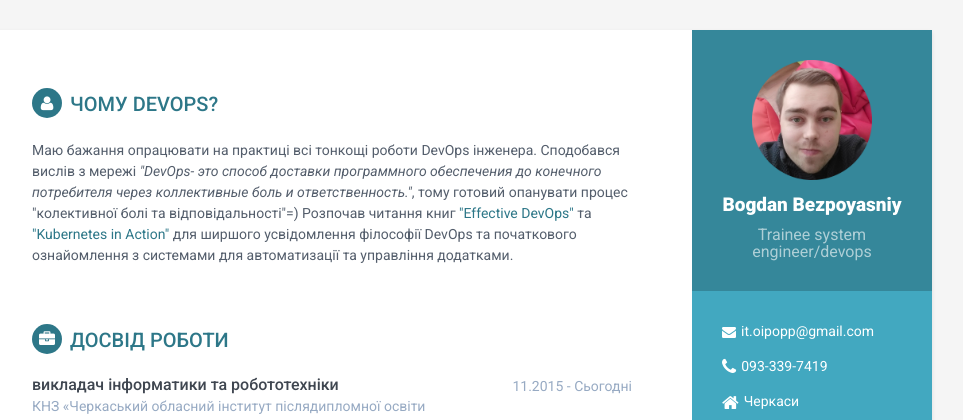
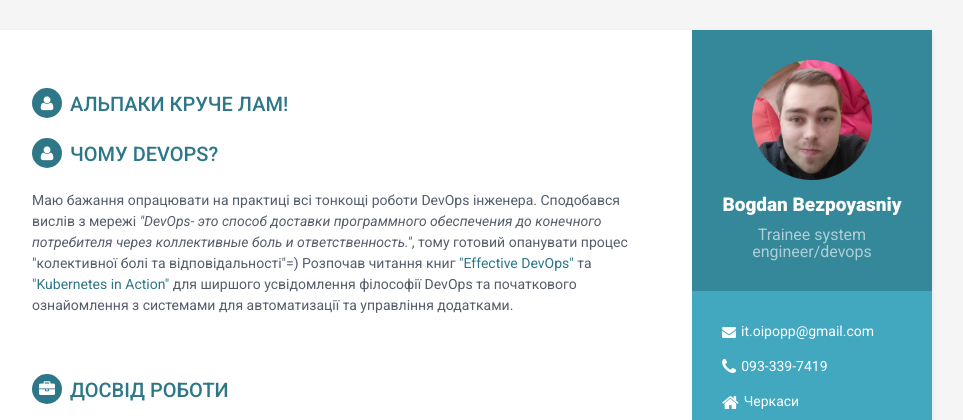
Before and after one commit to incarnus12/incarnus12.github.io, a plain HTML site: page index.html in a window 1280 px wide. Shown: the top 420 px of the page, without its empty margins (188-1151 px from the left). Drawn offline with Linux system fonts and the light colour scheme.

Commit message:
Add files via upload

```diff
--- a/index.html
+++ b/index.html
@@ -73,6 +73,7 @@
         <div class="main-wrapper">
 
             <section class="section summary-section">
+                <h2 class="section-title"><i class="fa fa-user"></i>альпаки круче лам!</h2>
                 <h2 class="section-title"><i class="fa fa-user"></i>Чому DevOps?</h2>
                 <div class="summary">
                     <p>Маю бажання опрацювати на практиці всі тонкощі роботи DevOps інженера. Сподобався вислів з мережі <i>"DevOps- это способ доставки программного обеспечения до конечного потребителя через коллективные боль и ответственность."</i>, тому готовий опанувати процес "колективної болі та відповідальності"=) Розпочав читання книг <a href="http://shop.oreilly.com/product/0636920039846.do" target="_blank">"Effective DevOps"</a> та <a href="https://www.oreilly.com/library/view/kubernetes-in-action/9781617293726/" target="_blank">"Kubernetes in Action"</a> для ширшого усвідомлення філософії DevOps та початкового ознайомлення з системами для автоматизації та управління додатками.</p>
```
